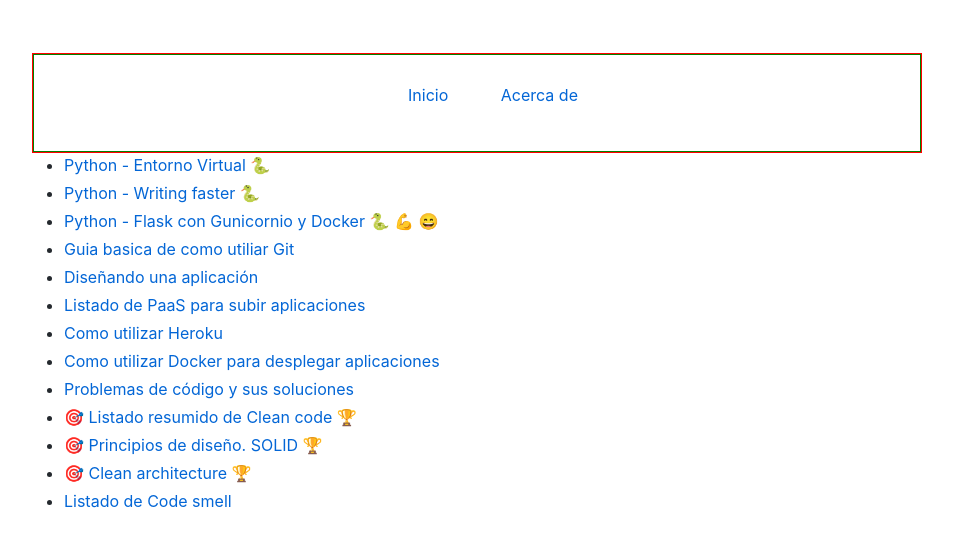
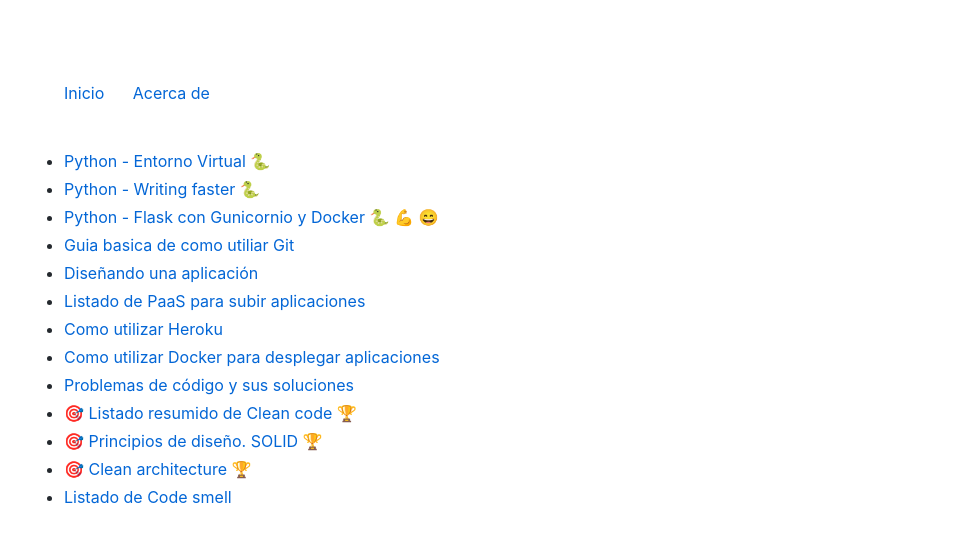
Before and after one commit to Akira3030/formacion, a Jekyll site: the page built from index.md, in a window 1280 px wide. Shown: the top 547 px of the page, without its empty margins (163-1116 px from the left). Built offline with Jekyll 4.4.1, drawn with Linux system fonts in a browser that asks for light colours; emoji names are drawn with the system emoji font.

Commit message:
Update estilo.css

```diff
--- a/assets/css/estilo.css
+++ b/assets/css/estilo.css
@@ -6,19 +6,14 @@
 	width: 960px;
 	max-width: 100%;
 	padding: 20px;
-	margin: 0 auto;
-}
-.main-header {
-	border: 1px solid red;
+	padding-left:0px;
 }
 .main-header .container {
-	border: 1px solid green;
 	display: flex;
-	justify-content: space-around;
-	flex-wrap: wrap;
 }
 .main-nav ul {
 	margin: 1em 0 .5em;
+	padding-left:0px;
 }
 .main-nav li {
 	display: inline;
@@ -26,4 +21,5 @@
 .main-nav a {
 	display: inline-block;
 	padding: .5em 1.5em;
+	padding-left: 0px;
 }
```
